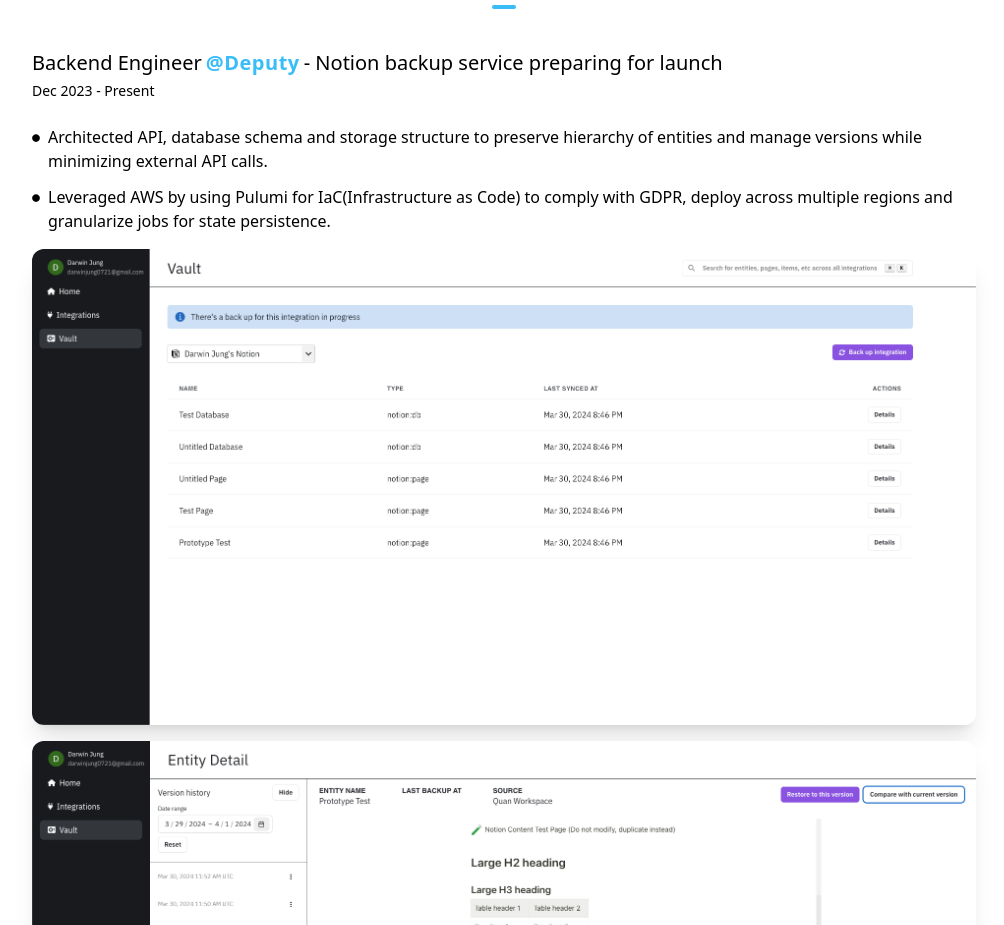
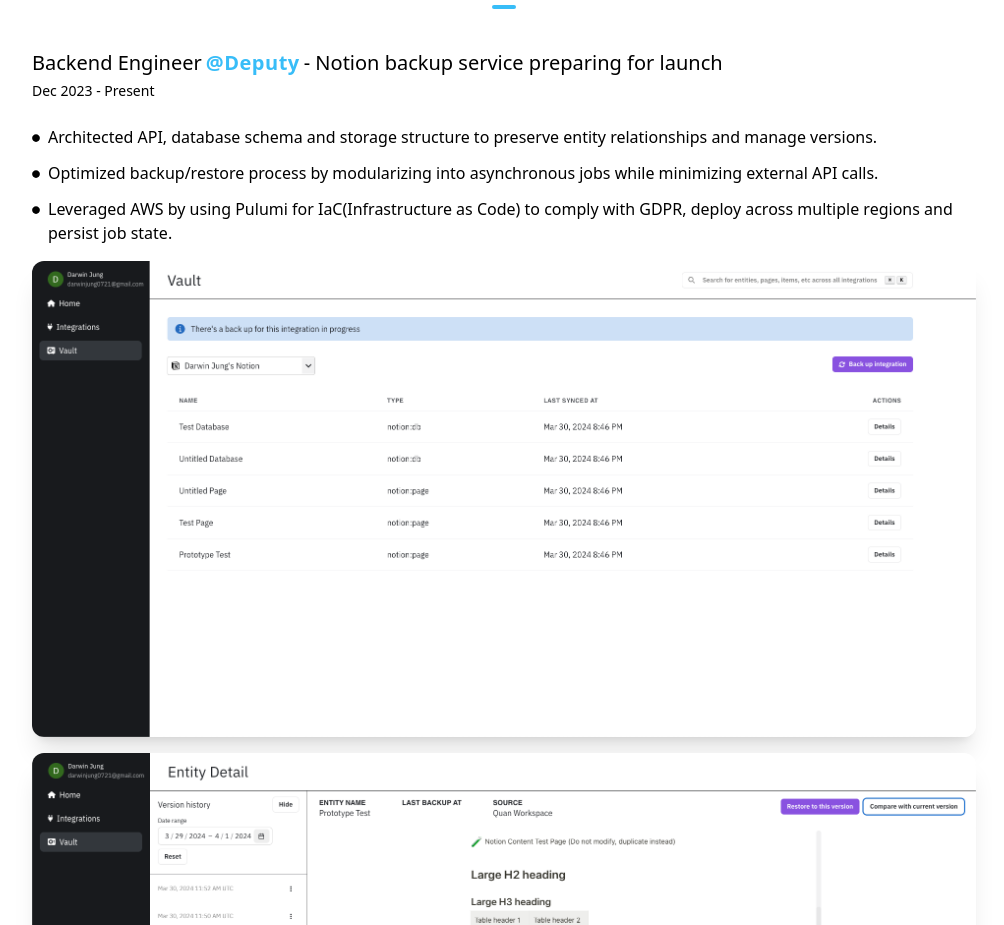
Before and after one commit to darwinj07/portfolio-website, a Next.js app: page / in a window 1280 px wide. Shown: the part 1520-2445 px from the top of the page, without its empty margins (136-1140 px from the left). Built offline with nearby package versions, Linux system fonts and the light colour scheme.

Commit message:
"cistern"

```diff
--- a/components/Experience.tsx
+++ b/components/Experience.tsx
@@ -15,8 +15,9 @@
         name: "Deputy",
         duration: "Dec 2023 - Present",
         description: [
-            "Architected API, database schema and storage structure to preserve hierarchy of entities and manage versions while minimizing external API calls.",
-            "Leveraged AWS by using Pulumi for IaC(Infrastructure as Code) to comply with GDPR, deploy across multiple regions and granularize jobs for state persistence."
+            "Architected API, database schema and storage structure to preserve entity relationships and manage versions.",
+            "Optimized backup/restore process by modularizing into asynchronous jobs while minimizing external API calls.",
+            "Leveraged AWS by using Pulumi for IaC(Infrastructure as Code) to comply with GDPR, deploy across multiple regions and persist job state."
         ],
         image_1: "/cistern_screenshot_1.png",
         image_2: "/cistern_screenshot_2.png",
```
